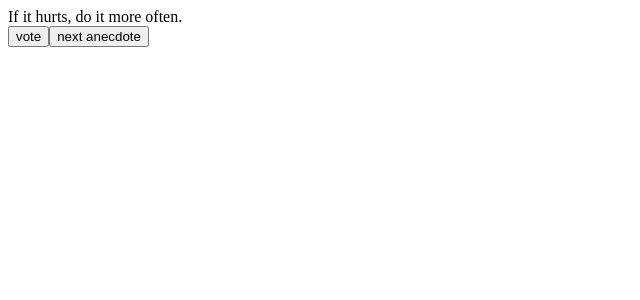
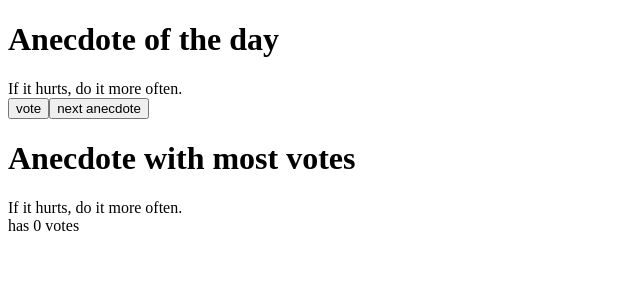
Before and after one commit to itsjustyuji/FSO-part-1, a React (Vite) app: page / in a window 1280 px wide. Shown: the top 300 px of the page, without its empty margins (0-640 px from the left). Built offline with nearby package versions, Linux system fonts and the light colour scheme.

Commit message:
Anecdote with Largest number of vote is displayed. Ex 1.14

```diff
--- a/src/App.jsx
+++ b/src/App.jsx
@@ -1,5 +1,14 @@
 import { useState } from 'react'
 
+const Highest=({anecdotes, arr})=>{
+  const maxIndex=arr.indexOf(Math.max(...arr))
+  return(
+    <>
+    <div>{anecdotes[maxIndex]}</div>
+    <div>has {arr[maxIndex]} votes</div>
+    </>
+  )
+}
 const App = () => {
   const anecdotes = [
     'If it hurts, do it more often.',
@@ -23,12 +32,12 @@ const App = () => {
   const incVote=()=>{
     const copy=[...vote]
     copy[selected]+=1
-    console.log(copy)
     setVote(copy)
   }
 
   return (
     <div>
+      <h1>Anecdote of the day</h1>
     <div>
       {anecdotes[selected]}
     </div>
@@ -36,6 +45,10 @@ const App = () => {
       <button onClick={incVote}>vote</button>
       <button onClick={selectRandom}>next anecdote</button>
     </div>
+    <h1>Anecdote with most votes</h1>
+    <div>
+      <Highest anecdotes={anecdotes} arr={vote}/>
+    </div>
     </div>
 
   )
```
